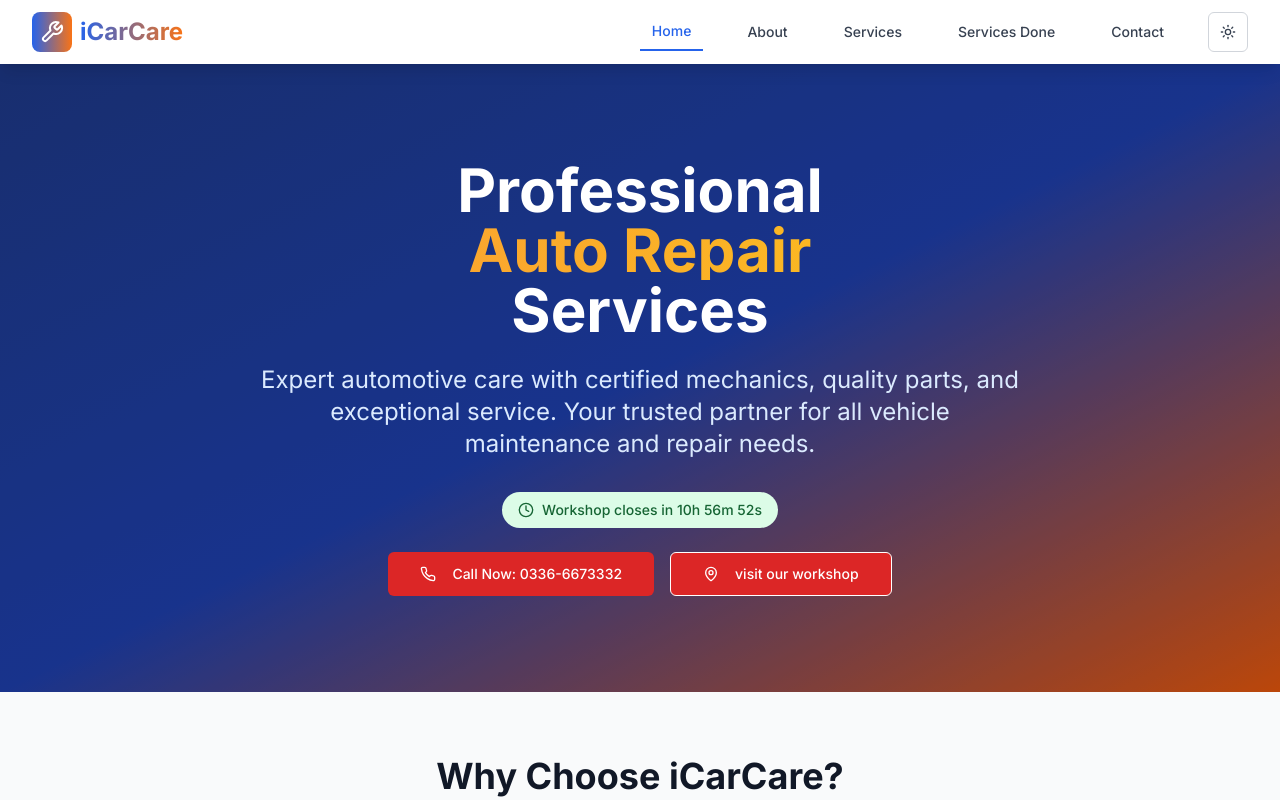
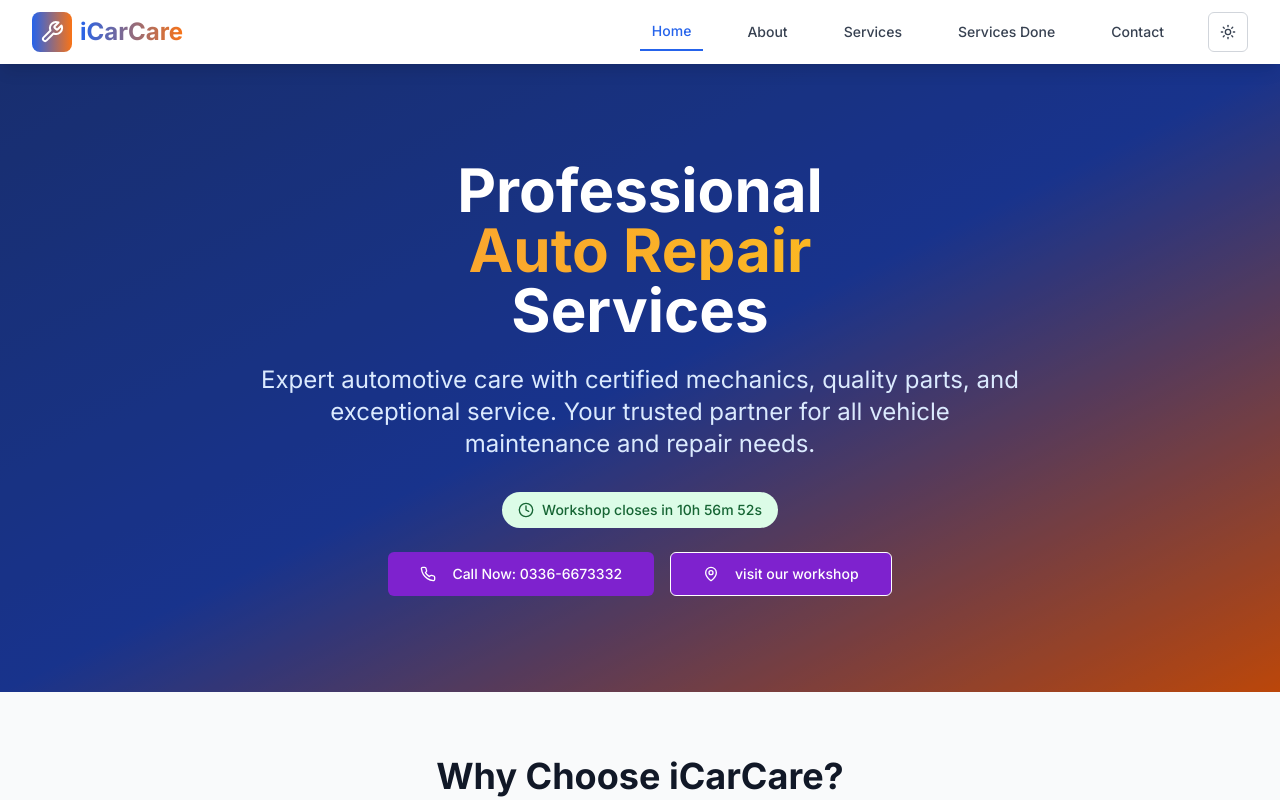
Before and after one commit to TalhaAgenticAIDeveloper/ICarCare, a Next.js app: page / in a window 1280 px wide. Shown: the top 800 px of the page. Built offline with nearby package versions, Linux system fonts and the light colour scheme.

Commit message:
color changed from red to purple

```diff
--- a/app/page.tsx
+++ b/app/page.tsx
@@ -88,7 +88,7 @@ export default function HomePage() {
 
 
             <div className="flex flex-col sm:flex-row gap-4 justify-center">
-              <Button size="lg" className="bg-red-600 border-white text-white hover:bg-white hover:text-blue-900 px-8 py-3" asChild>
+              <Button size="lg" className="bg-purple-700 border-white text-white hover:bg-white hover:text-blue-900 px-8 py-3" asChild>
                 <a href="tel:+923366673332">
                   <Phone className="mr-2 h-5 w-5" />
                   Call Now: 0336-6673332
@@ -100,7 +100,7 @@ export default function HomePage() {
               <Button
                 size="lg"
                 variant="outline"
-                className="bg-red-600 border-white text-white hover:bg-white hover:text-blue-900 px-8 py-3"
+                className="bg-purple-700 border-white text-white hover:bg-white hover:text-blue-900 px-8 py-3"
               >
                 <MapPin className="mr-2 h-5 w-5" />
                 visit our workshop
```
